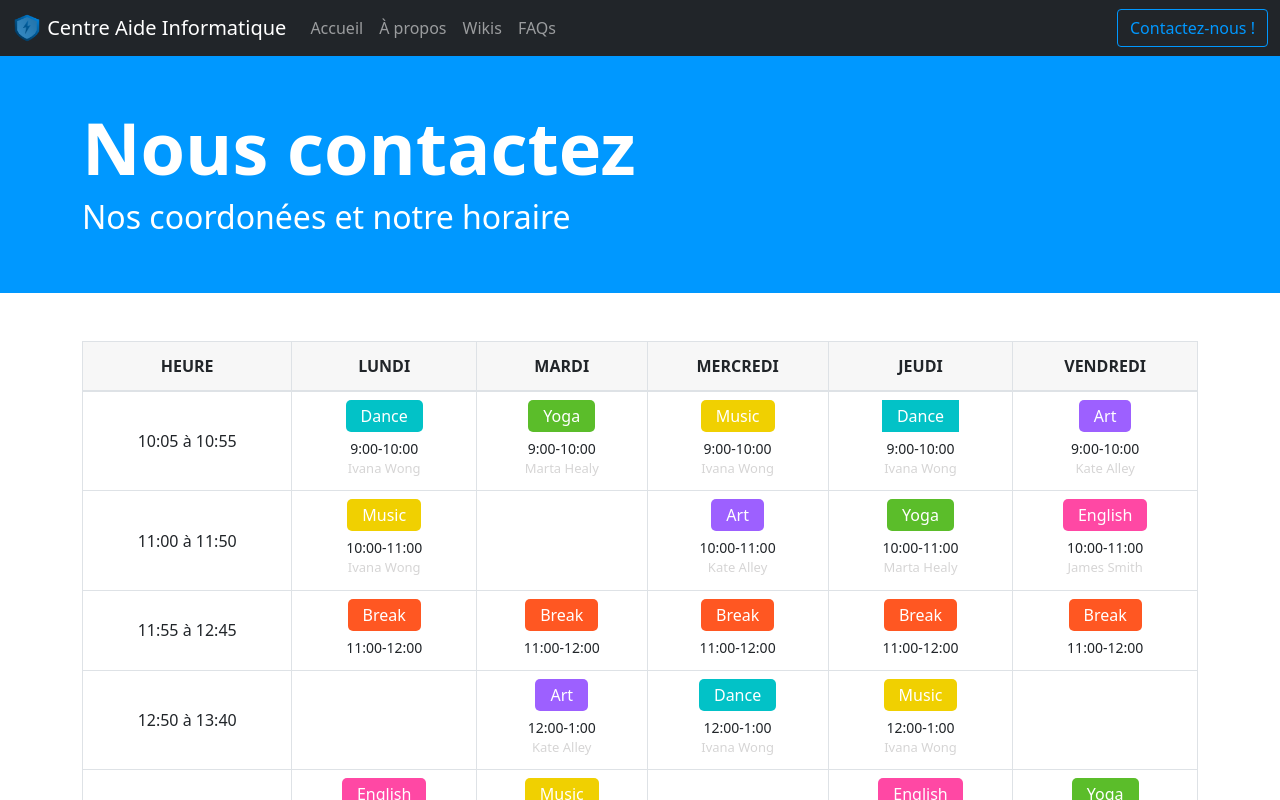
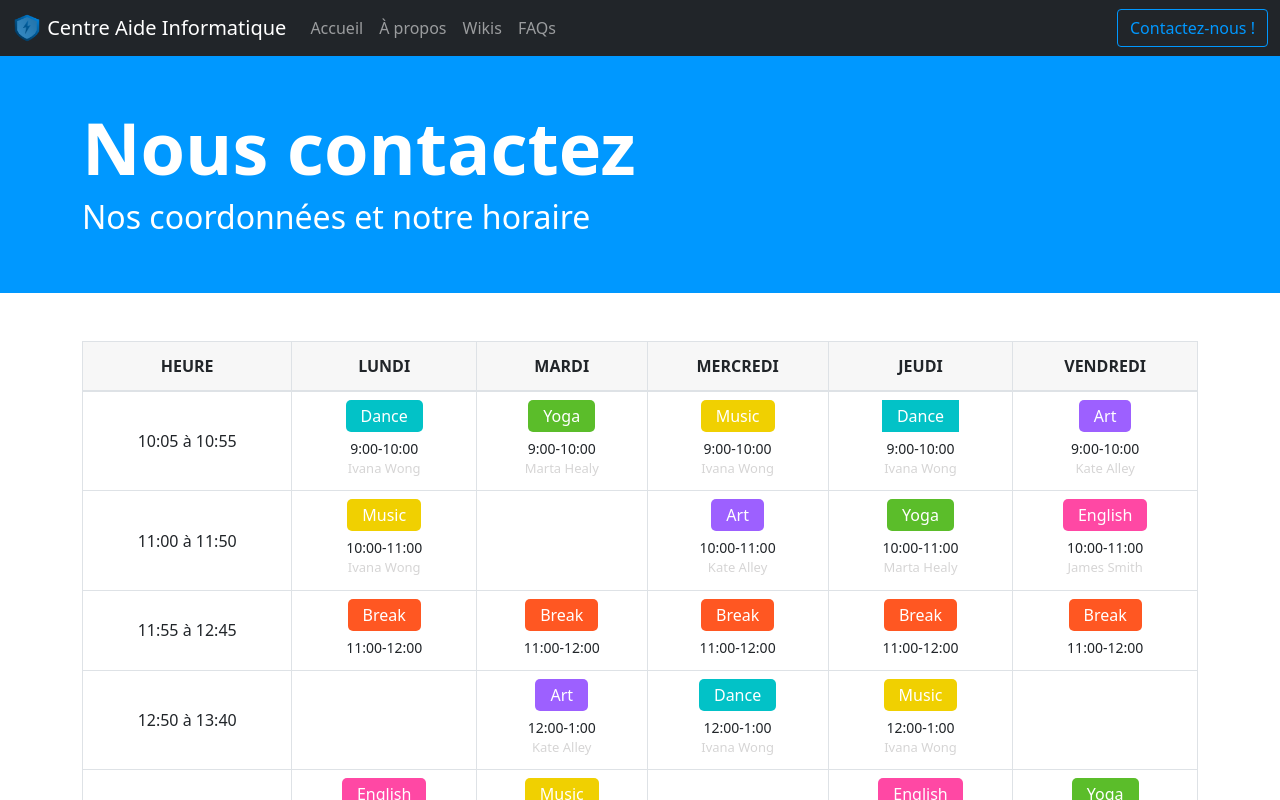
Before and after one commit to darkhappy/projet-soutien, a React (Create React App) app: page /contact in a window 1280 px wide. Shown: the top 800 px of the page. Built offline with nearby package versions, Linux system fonts and the light colour scheme.

Commit message:
Fixed some typos

```diff
--- a/src/routes/Contact.jsx
+++ b/src/routes/Contact.jsx
@@ -6,7 +6,7 @@ export default function Contact() {
     <>
       <Header
         title="Nous contactez"
-        subtitle="Nos coordonées et notre horaire"
+        subtitle="Nos coordonnées et notre horaire"
       />
       <div className="container">
         <div className="timetable-img text-center"></div>
--- a/src/routes/Home.jsx
+++ b/src/routes/Home.jsx
@@ -6,7 +6,7 @@ export default function Home() {
     <>
       <Header
         title="Accueil"
-        subtitle="Bienvenue au Centre d'aide Informatique"
+        subtitle="Bienvenue au Centre d'Aide Informatique"
       />
       <Container>
         <h1 className="mt-auto">JP va nous parler de ses animes préférés !</h1>
```
